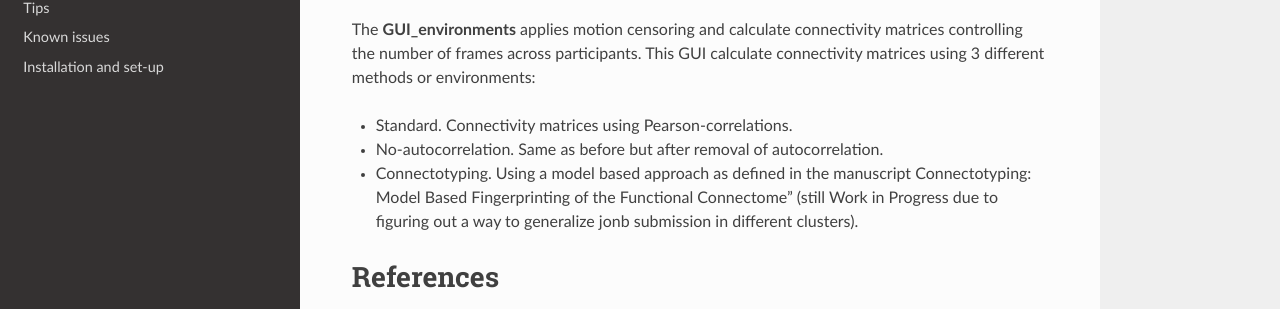
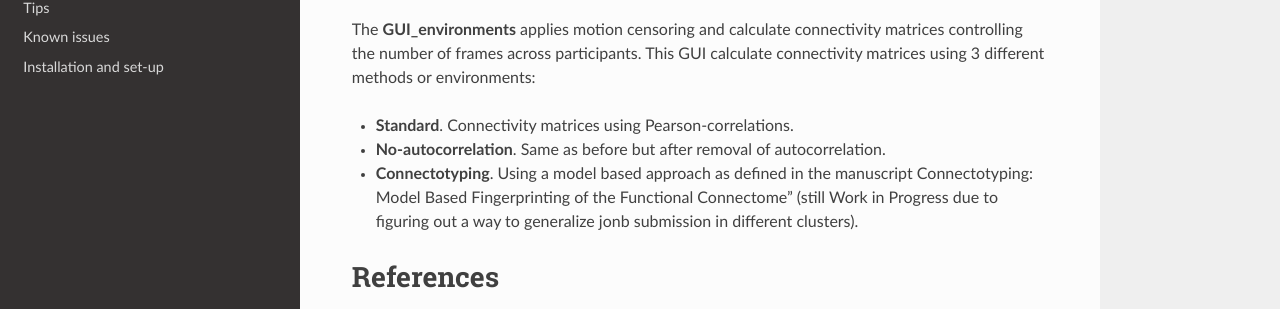
Before and after one commit to omiranda/GUI_environments_documentation, an MkDocs documentation site: the page built from docs/GUI_environments.md, in a window 1280 px wide and 1022 px high. Shown: the part 262-571 px from the top of the window. Built offline with MkDocs 1.6.1, drawn with Linux system fonts in a browser that asks for light colours; nearby versions of some CDN libraries; old or Windows-style settings are respelled for this version of MkDocs.

```diff
--- a/docs/GUI_environments.md
+++ b/docs/GUI_environments.md
@@ -5,9 +5,9 @@ The **GUI_environments** is a graphical user interface (GUI) developed in Matlab
 
 The **GUI_environments** applies motion censoring and calculate connectivity matrices controlling the number of frames across participants. This GUI calculate connectivity matrices using 3 different methods or environments:
 
-- Standard. Connectivity matrices using Pearson-correlations.
-- No-autocorrelation. Same as before but after removal of autocorrelation.
-- Connectotyping. Using a model based approach as defined in the manuscript Connectotyping: Model Based Fingerprinting of the Functional Connectome”  (still Work in Progress due to figuring out a way to generalize jonb submission in different clusters).
+- **Standard**. Connectivity matrices using Pearson-correlations.
+- **No-autocorrelation**. Same as before but after removal of autocorrelation.
+- **Connectotyping**. Using a model based approach as defined in the manuscript Connectotyping: Model Based Fingerprinting of the Functional Connectome”  (still Work in Progress due to figuring out a way to generalize jonb submission in different clusters).
 
 
 # References
```
